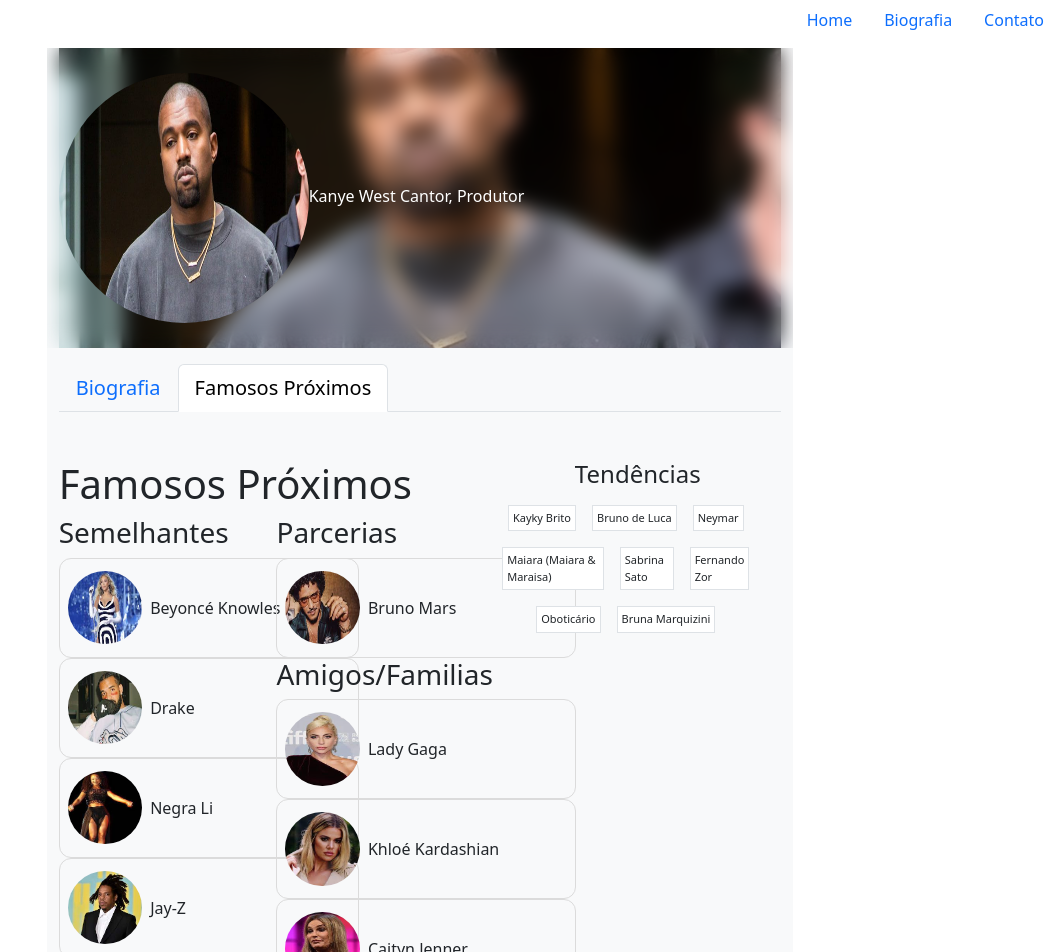
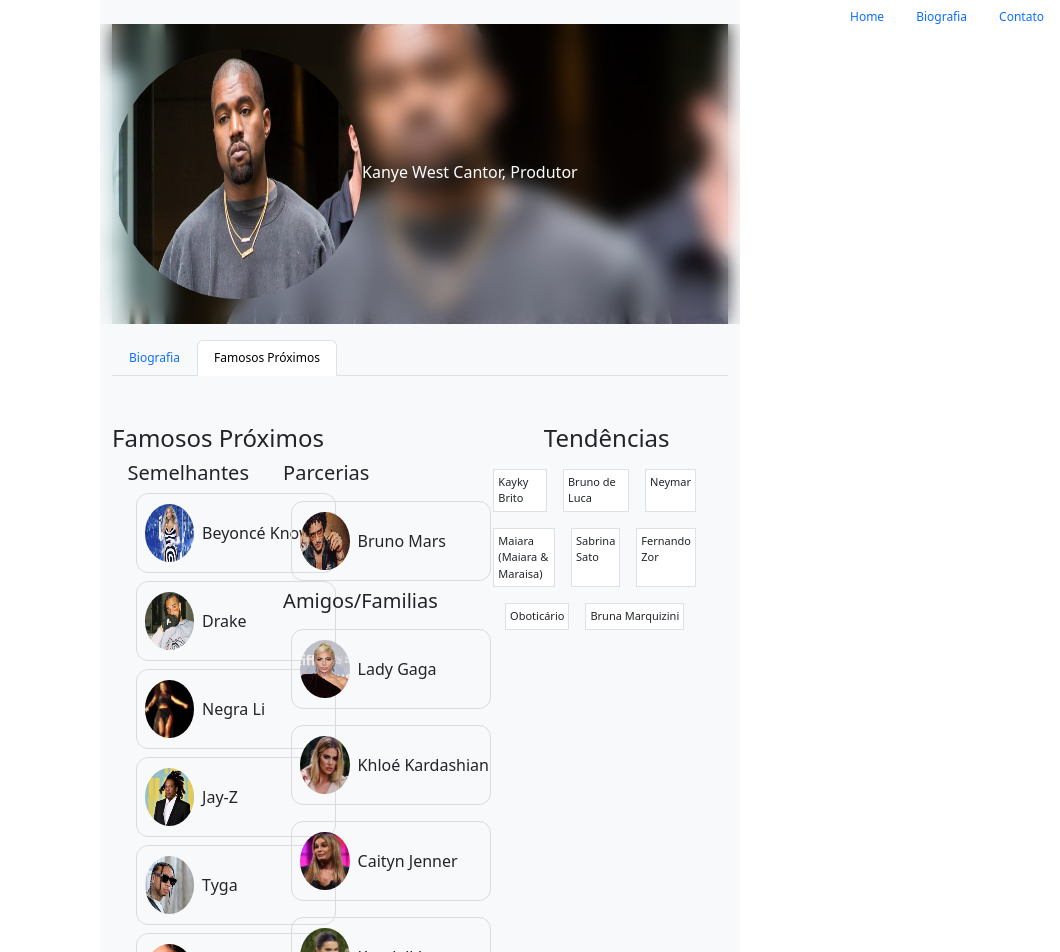
Before and after one commit to Renanluizssx/Projeto-Kanye-West, a React (Create React App) app in the folder myapp/: page /Famosos in a window 1280 px wide. Shown: the top 952 px of the page, without its empty margins (220-1280 px from the left). Built offline with nearby package versions, Linux system fonts and the light colour scheme.

Commit message:
commitado

```diff
--- a/myapp/src/Componentes/boxes-artista/index.js
+++ b/myapp/src/Componentes/boxes-artista/index.js
@@ -5,15 +5,13 @@ function DadosArtistas({ imagem, nome }) {
     <Box
       className="d-flex align-items-center"
       sx={{
-        width: 300,
-        height: 100,
+        width: 200,
+        height: 80,
         backgroundColor: "primary",
         border: 1,
         borderColor: "#dbdbdb",
         borderRadius: 3,
-        "&:hover": {
-          opacity: [0.9, 0.8, 0.7],
-        },
+        margin: 1,
       }}
     >
       <img src={imagem} className=" ms-2 w-25 h-75 rounded-circle" />
--- a/myapp/src/Componentes/header-biografia/header-biografia.css
+++ b/myapp/src/Componentes/header-biografia/header-biografia.css
@@ -6,3 +6,6 @@
   background-size: cover;
   background-position: center;
 }
+.nav {
+  font-size: 12px;
+}
--- a/myapp/src/Componentes/header-biografia/index.js
+++ b/myapp/src/Componentes/header-biografia/index.js
@@ -26,7 +26,7 @@ function HeaderBiografia({ Row, Col }) {
         </header>
         <Row>
           <Col xs={12} className="mt-3">
-            <Nav className="fs-5" variant="tabs" defaultActiveKey="/">
+            <Nav className="nav" variant="tabs" defaultActiveKey="/">
               <Nav.Item>
                 <LinkContainer to="/Biografia">
                   <Nav.Link>Biografia</Nav.Link>
--- a/myapp/src/Componentes/navegacao/index.js
+++ b/myapp/src/Componentes/navegacao/index.js
@@ -2,7 +2,7 @@ import Nav from "react-bootstrap/esm/Nav";
 import { LinkContainer } from "react-router-bootstrap";
 function Navegacao({ Row, Col }) {
   return (
-    <Row className="fixed-top">
+    <Row className="fixed-top fs-2">
       <Col xs={12}>
         <Nav className="justify-content-end" activeKey="/home">
           <Nav.Item>
--- a/myapp/src/pages/Home/index.js
+++ b/myapp/src/pages/Home/index.js
@@ -6,6 +6,7 @@ import Kanye from "../../Assets/kanye.png";
 import Button from "react-bootstrap/esm/Button";
 import { useState } from "react";
 import "./home.css";
+import { Box } from "@mui/system";
 function Home() {
   const [frase, setFrase] = useState({});
   function buscarFrase() {
@@ -31,12 +32,35 @@ function Home() {
                   <Col xs={6}>
                     <Row className="justify-content-center">
                       <Col xs={5}>
-                        <Row className="container-header-box align-items-center border border-secondary rounded">
-                          <Col xs={6} className="text-center">
+                        <Row className="align-items-center">
+                          {/* <Col xs={6} className="text-center">
                             <img src={Kanye} alt="foto kanye west" />
                           </Col>
 
                           <Col xs={6}>
+                            <p>
+                              Mais conhecido como Kanye West, 5 é um músico,
+                              compositor, produtor musical, diretor de arte e
+                              estilista americano.
+                            </p>
+                          </Col> */}
+                          <Col xs={6} className="text-center">
+                            <Box
+                              className="d-flex align-items-center"
+                              sx={{
+                                width: 500,
+                                height: 180,
+                                backgroundColor: "primary",
+                                border: 1,
+                                borderColor: "#dbdbdb",
+                                borderRadius: 3,
+                                margin: 1,
+                              }}
+                            >
+                              <img src={Kanye} alt="foto kanye west" />
+                            </Box>
+                          </Col>
+                          <Col xs={6} className="justify-content-center">
                             <p>
                               Mais conhecido como Kanye West, 5 é um músico,
                               compositor, produtor musical, diretor de arte e
--- a/myapp/src/pages/biografia/index.js
+++ b/myapp/src/pages/biografia/index.js
@@ -3,7 +3,7 @@ import Container from "react-bootstrap/esm/Container";
 import Row from "react-bootstrap/esm/Row";
 import Col from "react-bootstrap/esm/Col";
 import HeaderBiografia from "../../Componentes/header-biografia";
-
+import { Box } from "@mui/system";
 import "./biografia.css";
 import Tendencias from "../../Componentes/tendencias";
 function Biografia() {
@@ -18,7 +18,8 @@ function Biografia() {
               <Col xs={7}>
                 <Row className="caixa-detalhes fs-6">
                   <h2 className="fs-4">Tendências</h2>
-                  <Col className="border p-3 w-100" xs={7}>
+                  {
+                    /* <Col className="border p-3 w-100" xs={7}>
                     <span className="fw-bold text-dark md-0">Nascimento:</span>
                     8 de junho de 1977, Atlanta
                     <br />
@@ -30,7 +31,30 @@ function Biografia() {
                     <br />
                     <span className="fw-bold text-dark md-0"> País: </span>
                     Estados Unidos
-                  </Col>
+                  </Col> */
+                    <Col xs={7}>
+                      <Box
+                        className="d-flex flex-column p-3"
+                        sx={{
+                          width: 500,
+                          height: 130,
+                          backgroundColor: "primary",
+                          border: 1,
+                          borderColor: "#dbdbdb",
+                          borderRadius: 3,
+                        }}
+                      >
+                        <span className="text-dark md-0">
+                          Nascimento: 8 de junho de 1977, Atlanta
+                        </span>
+                        <span className="text-dark md-0">Idade: 46 anos</span>
+                        <span className="text-dark md-0">Signo: Gêmeos</span>
+                        <span className="text-dark md-0">
+                          País: Estados Unidos
+                        </span>
+                      </Box>
+                    </Col>
+                  }
                 </Row>
               </Col>
               <Col xs={5} className="d-flex flex-column justify-content-center">
--- a/myapp/src/pages/secao-famosos/index.js
+++ b/myapp/src/pages/secao-famosos/index.js
@@ -18,16 +18,17 @@ function SecaoFamosos() {
     <Container fluid>
       <Navegacao Row={Row} Col={Col} />
 
-      <Row className="justify-content-center mt-5">
-        <Col xs={7} className="bg-light">
+      <Row className="justify-content-center">
+        <Col xs={6} className="bg-light pt-4">
           <HeaderBiografia Row={Row} Col={Col} />
           <Row className="mt-5">
-            <Col xs={7}>
+            <Col xs={7} className="d-flex flex-column">
               <main>
-                <h2 className="fs-1">Famosos Próximos</h2>
-                <Row>
-                  <Col xs={6}>
-                    <h3>Semelhantes</h3>
+                <h2 className="fs-4">Famosos Próximos</h2>
+                <Row className="justify-content-center">
+                  <Col xs={5}>
+                    <div className="w-100">
+                      <h3 className="fs-5">Semelhantes</h3>
 
                       {dadosArtistasSemelhantes.map((artista, id) => (
                         <DadosArtistas
@@ -37,7 +38,7 @@ function SecaoFamosos() {
                         />
                       ))}
 
-                    <h3>Influências</h3>
+                      <h3 className="fs-5">Influências</h3>
                       {dadosArtistasInfluencas.map((artista, id) => (
                         <DadosArtistas
                           key={id}
@@ -45,20 +46,18 @@ function SecaoFamosos() {
                           nome={artista.nome}
                         />
                       ))}
+                    </div>
                   </Col>
 
-                  <Col
-                    xs={6}
-                    className="d-flex flex-column justify-content-right"
-                  >
-                    <h3>Parcerias</h3>
+                  <Col xs={6} className="d-flex flex-column">
+                    <h3 className="fs-5">Parcerias</h3>
 
                     <DadosArtistas
                       imagem={dadoParceria.imagem}
                       nome={dadoParceria.nome}
                     />
 
-                    <h3>Amigos/Familias</h3>
+                    <h3 className="fs-5">Amigos/Familias</h3>
                     {dadosArtistasAmigosEFamilias.map((artista, id) => (
                       <DadosArtistas
                         key={id}
@@ -66,7 +65,7 @@ function SecaoFamosos() {
                         nome={artista.nome}
                       />
                     ))}
-                    <h3>Amor</h3>
+                    <h3 className="fs-5">Amor</h3>
                     <DadosArtistas
                       imagem={dadoArtistaAmor.imagem}
                       nome={dadoArtistaAmor.nome}
--- a/myapp/src/pages/secao-famosos/secao-famosos.css
+++ b/myapp/src/pages/secao-famosos/secao-famosos.css
@@ -0,0 +1,3 @@
+h3 {
+  margin-top: 20px;
+}
```
Lines whose indentation alone changed are shown as unchanged.
